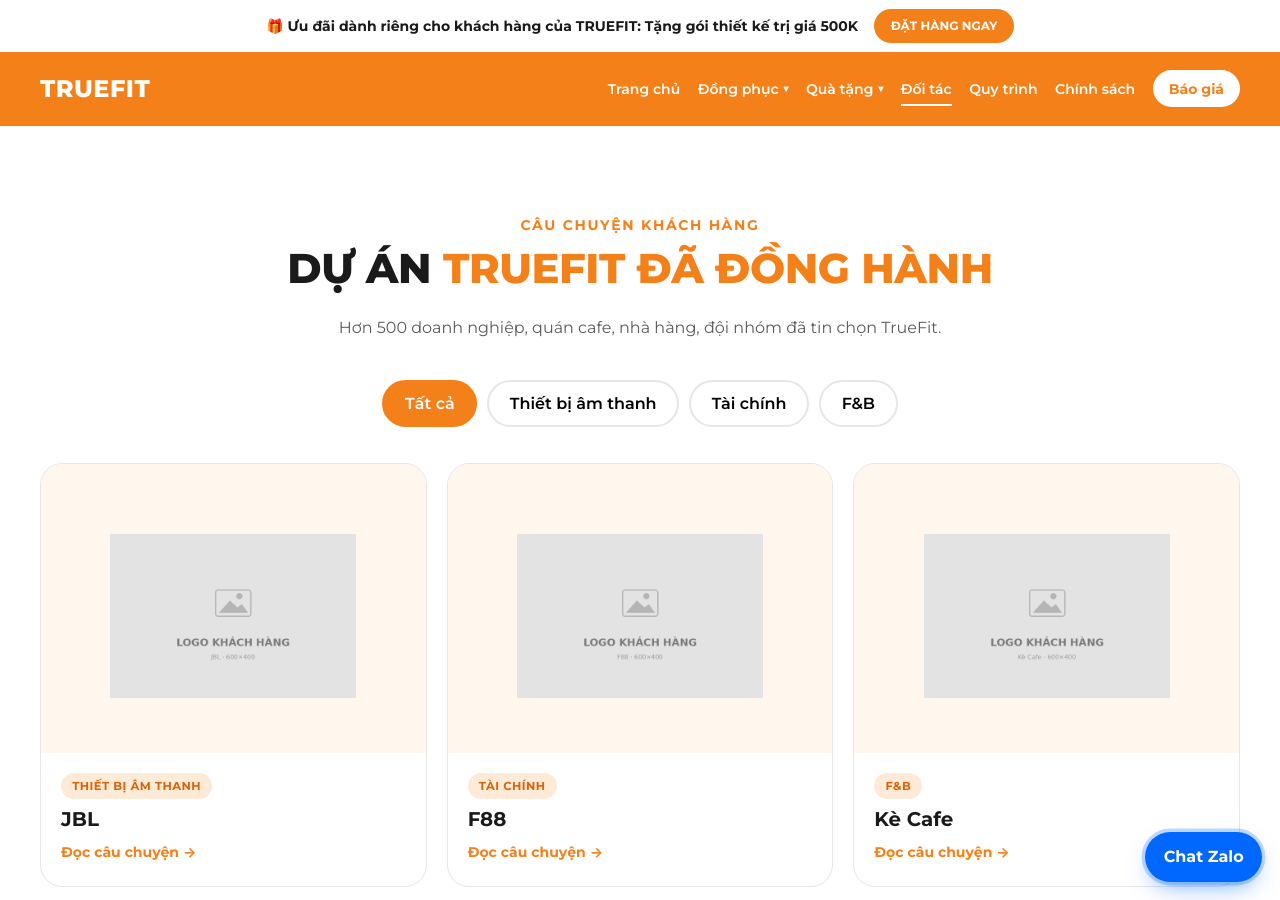
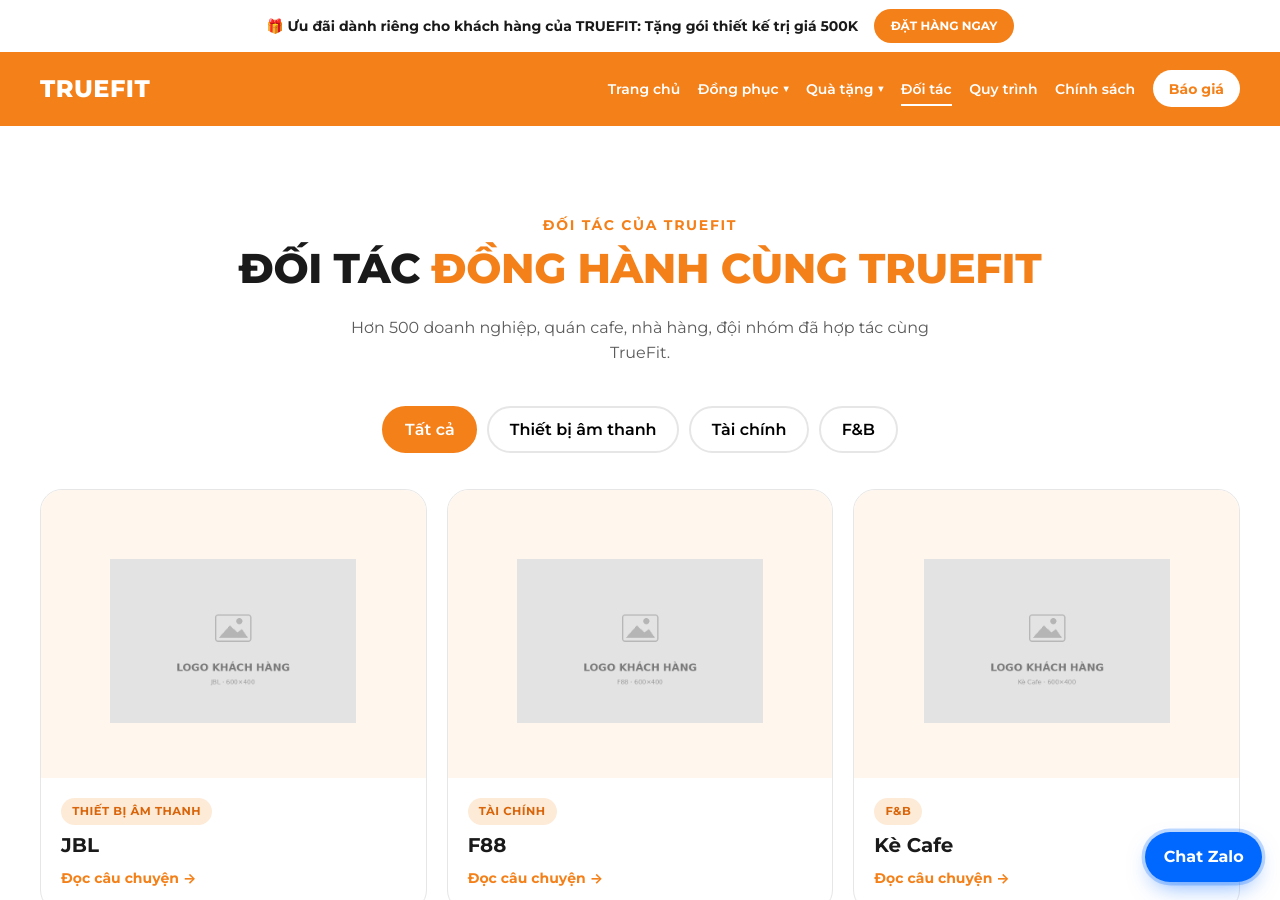
Before and after one commit to bap47/truefit, a Jekyll site: the page built from khach-hang/index.html, in a window 1280 px wide and 900 px high. Built offline with Jekyll 4.4.1, drawn with Linux system fonts in a browser that asks for light colours.

Commit message:
Trang Đối tác

```diff
--- a/khach-hang/index.html
+++ b/khach-hang/index.html
@@ -1,13 +1,13 @@
 ---
 layout: default
-title: Dự án & khách hàng
+title: Đối tác
 ---
 {% assign kh = site.khach_hang | sort: "thu_tu" %}
 <section class="tf-section">
   <div class="wrap">
-    <p class="tf-eyebrow rise">Câu chuyện khách hàng</p>
-    <h1 class="tf-title rise">Dự án <span>TrueFit đã đồng hành</span></h1>
-    <p class="tf-lead rise" style="--d:.1s">Hơn 500 doanh nghiệp, quán cafe, nhà hàng, đội nhóm đã tin chọn TrueFit.</p>
+    <p class="tf-eyebrow rise">Đối tác của TrueFit</p>
+    <h1 class="tf-title rise">Đối tác <span>đồng hành cùng TrueFit</span></h1>
+    <p class="tf-lead rise" style="--d:.1s">Hơn 500 doanh nghiệp, quán cafe, nhà hàng, đội nhóm đã hợp tác cùng TrueFit.</p>
     {% assign nganh = kh | map: "nganh" | uniq | compact %}
     {% if nganh.size > 1 %}
     <div class="tf-switch tf-filter rise" style="--d:.15s" aria-label="Lọc theo ngành">
```
